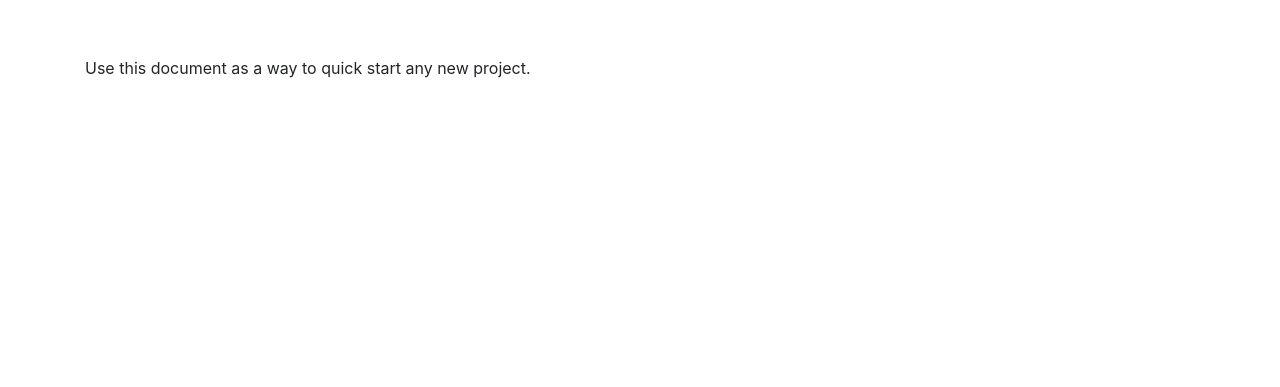
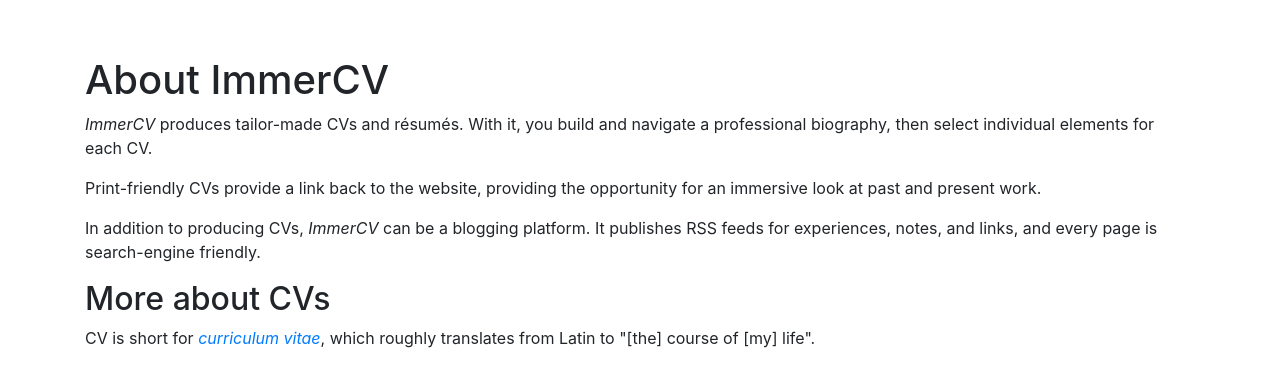
Before and after one commit to 11craft/immercv, a Django app: template immercv/templates/pages/about.html in a window 1280 px wide. Shown: the top 387 px of the page. Run offline with Django 3.2, Linux system fonts and the light colour scheme; the template is opened without the code that fills it, so the values that code supplies are empty; some libraries are stand-ins or nearby versions.

Commit message:
Some "about us" text

```diff
--- a/immercv/templates/pages/about.html
+++ b/immercv/templates/pages/about.html
@@ -1 +1,31 @@
 {% extends "base.html" %}
+
+{% block content %}
+  <h1>About ImmerCV</h1>
+
+  <p>
+    <em>ImmerCV</em> produces tailor-made CVs and résumés.
+    With it, you build and navigate a professional biography,
+    then select individual elements for each CV.
+  </p>
+
+  <p>
+    Print-friendly CVs provide a link back to the website,
+    providing the opportunity for an immersive look at
+    past and present work.
+  </p>
+
+  <p>
+    In addition to producing CVs, <em>ImmerCV</em> can be a
+    blogging platform. It publishes RSS feeds for experiences,
+    notes, and links, and every page is search-engine friendly.
+  </p>
+
+  <h2>More about CVs</h2>
+
+  <p>
+    CV is short for
+    <em><a href="https://en.wikipedia.org/wiki/Curriculum_vitae">curriculum vitae</a></em>,
+    which roughly translates from Latin to "[the] course of [my] life".
+  </p>
+{% endblock %}
```
